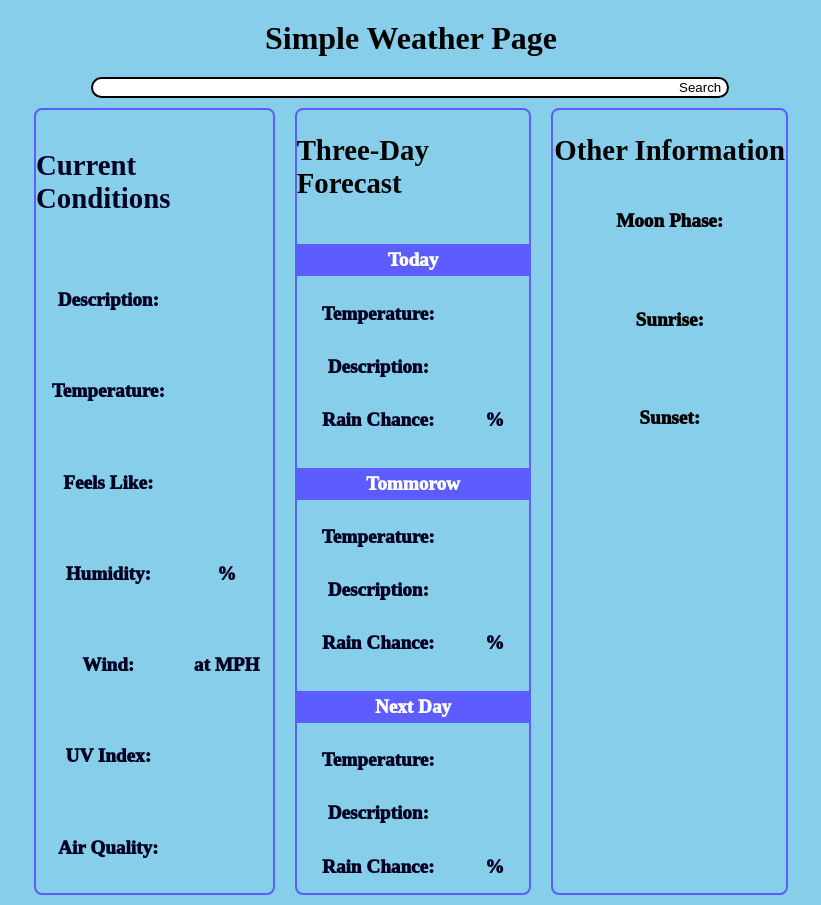
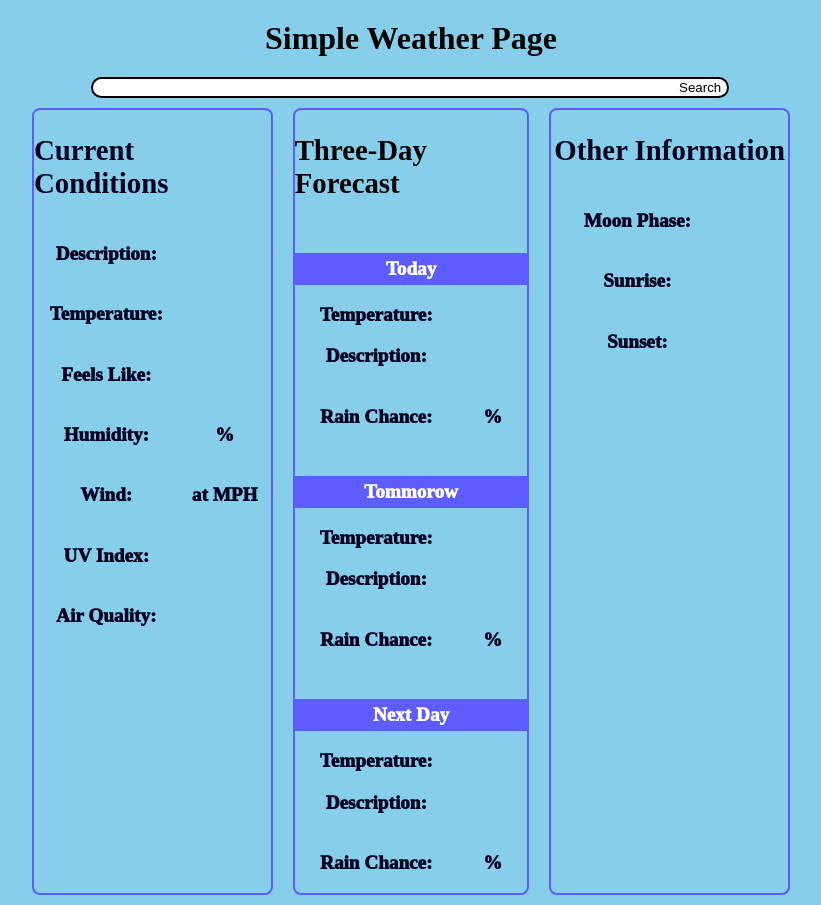
Before and after one commit to NicholasDomanico/Simple-Weather-Page, a React (Vite) app: page / in a window 1280 px wide. Shown: the whole page, without its empty margins (229-1050 px from the left). Built offline with nearby package versions, Linux system fonts and the light colour scheme; no server answers.

Commit message:
Change grid-template-rows to min-content

```diff
--- a/src/components/CurrentConditions.jsx
+++ b/src/components/CurrentConditions.jsx
@@ -3,8 +3,8 @@ import styled from "styled-components";
 const CurrentConditionsBox = styled.div`
   display: grid;
   grid-template-columns: auto auto;
-  grid-template-rows: auto;
-  grid-auto-rows: auto;
+  grid-template-rows: min-content;
+  grid-auto-rows: min-content;
   align-items: center;
   justify-items: center;
   width: 30%;
--- a/src/components/Forecast.jsx
+++ b/src/components/Forecast.jsx
@@ -44,7 +44,8 @@ const ForecastBox = styled.div`
 const DayWrapper = styled.section`
   display: grid;
   grid-template-columns: auto auto;
-  grid-template-rows: 25% 25% 25% 25%;
+  grid-template-rows: min-content;
+  grid-auto-rows: min-content;
   justify-items: center;
   align-items: center;
   width: 100%;
--- a/src/components/Other.jsx
+++ b/src/components/Other.jsx
@@ -1,9 +1,12 @@
 import styled from "styled-components";
 
 const OtherInfoBox = styled.div`
-  display: flex;
-  flex-direction: column;
+  display: grid;
+  grid-template-columns: auto auto;
+  grid-template-rows: min-content;
+  grid-auto-rows: min-content;
   align-items: center;
+  justify-items: center;
   width: 30%;
   min-width: 200px;
   border: 2px solid rgb(92, 92, 255);
@@ -11,19 +14,36 @@ const OtherInfoBox = styled.div`
   margin: 10px;
   font-size: 1.2rem;
   font-weight: 1000;
-  box-sizing: border-box;
+  color: rgb(0, 1, 33);
+`;
+
+const OtherInfoHeader = styled.h2`
+  grid-column-start: 1;
+  grid-column-end: 3;
+`;
+
+const MoonPhase = styled.p`
+  grid-column-start: 2;
+`;
+
+const Sunrise = styled.p`
+  grid-column-start: 2;
+`;
+
+const Sunset = styled.p`
+  grid-column-start: 2;
 `;
 
 export default function Other(props) {
   return (
     <OtherInfoBox>
-      <h2>Other Information</h2>
+      <OtherInfoHeader>Other Information</OtherInfoHeader>
       <p>Moon Phase: </p>
-      <p id="moon-phase" />
+      <MoonPhase>{props.weather.moonphase}</MoonPhase>
       <p>Sunrise: </p>
-      <p id="sunrise" />
+      <Sunrise>{props.weather.sunrise}</Sunrise>
       <p>Sunset: </p>
-      <p id="sunset" />
+      <Sunset>{props.weather.sunset}</Sunset>
     </OtherInfoBox>
   );
 }
--- a/src/weatherData.js
+++ b/src/weatherData.js
@@ -8,7 +8,7 @@ export default async function getWeatherData(location) {
   );
 
   const astroData = await fetch(
-    `http://api.weatherapi.com/v1/astronomy.json?key=9b71b48ce7c0421aa7e60005242301&q=${location}&dt=2024-01-28`,
+    `http://api.weatherapi.com/v1/astronomy.json?key=9b71b48ce7c0421aa7e60005242301&q=${location}`,
     {
       method: "GET",
       mode: "cors",
```
